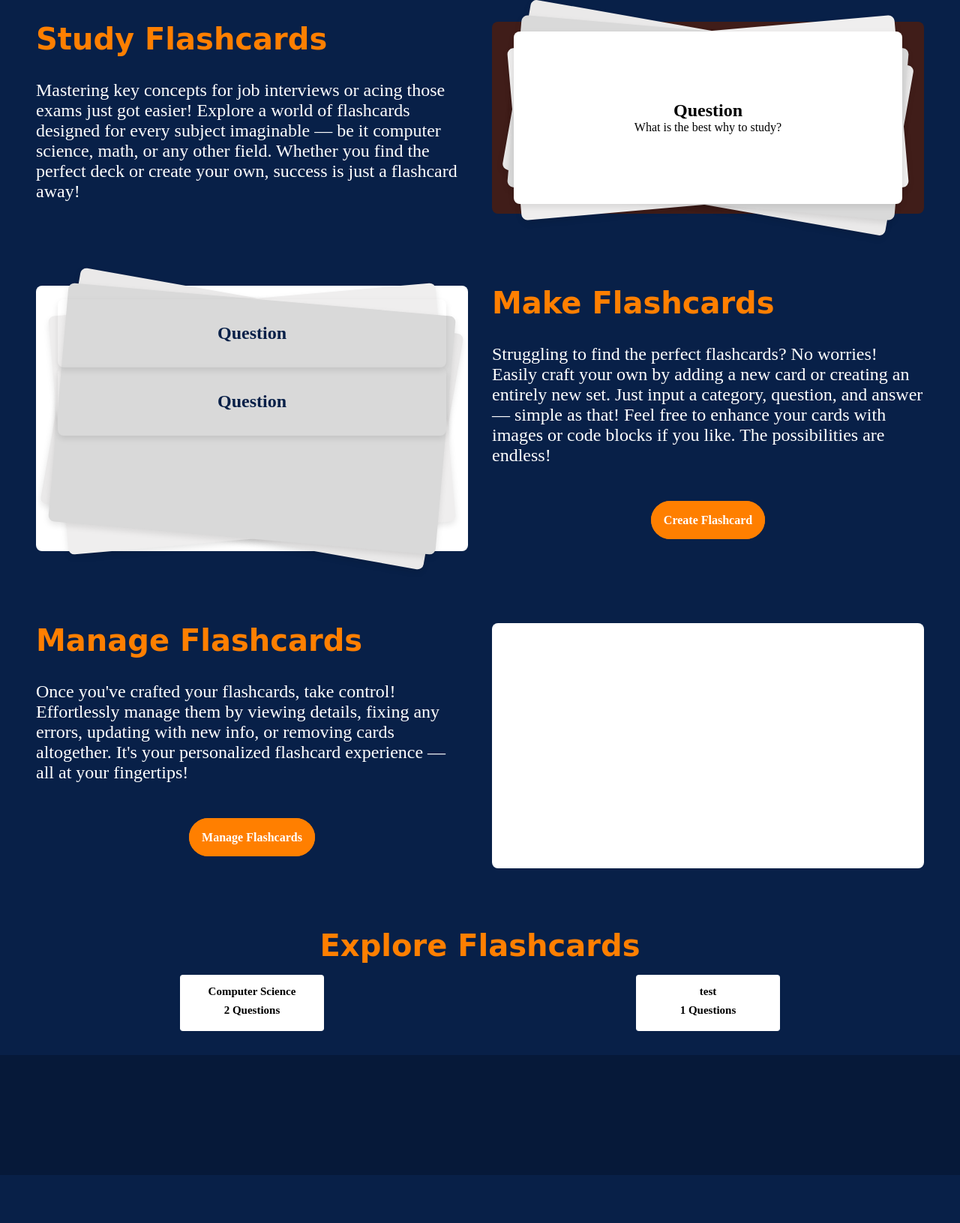
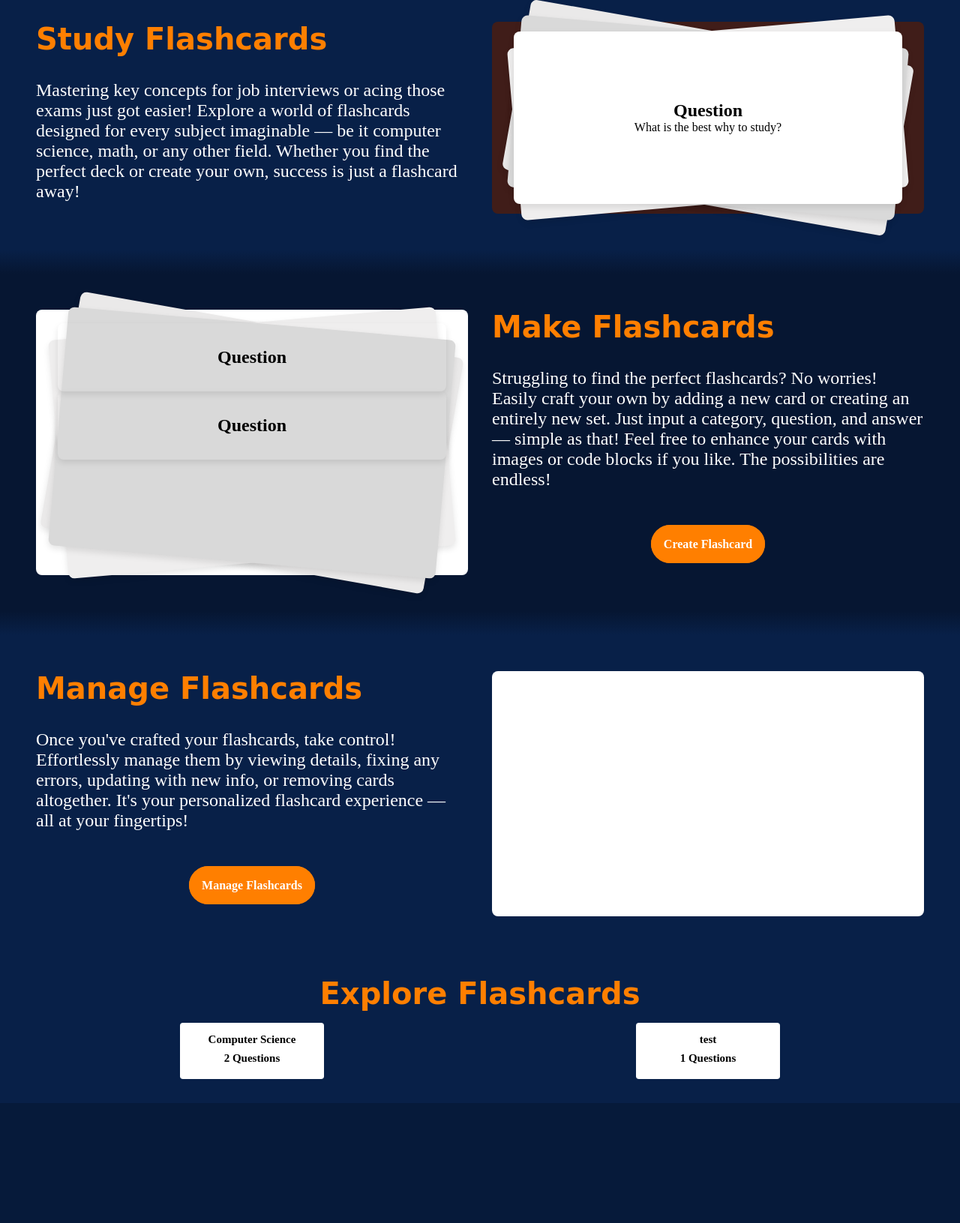
Before and after one commit to AuricFox/Flashcards, a Flask app: page / in a window 1280 px wide. Shown: the part 148-1779 px from the top of the page at 75% size. Before the commit the page ends 1715 px from the top, so only its background shows below. Run offline with Flask 3, Linux system fonts and the light colour scheme; data comes from the database, SQL or seed files in the repository; parts of the project's set-up code (start-up, migrations or seed data) failed here and were passed over.

Commit message:
Fixing styling issue with make flashcard section

```diff
--- a/static/css/base.css
+++ b/static/css/base.css
@@ -212,7 +212,19 @@ body {
 }
 
 #home-element-make-card {
-    color: #082048;
+    background-color: #061632;
+}
+
+.gradient-border-top {
+    width: 100%;
+    height: 2rem;
+    background: linear-gradient(to bottom, #082048, #061632);
+}
+
+.gradient-border-bottom {
+    width: 100%;
+    height: 2rem;
+    background: linear-gradient(to top, #082048, #061632);
 }
 
 /* ---------- Animated flashcards ---------- */
@@ -223,7 +235,7 @@ body {
     flex-wrap: wrap;
     justify-content: space-around;
     border-radius: 8px;
-    z-index: -6;
+    z-index: 0;
 }
 
 .flip-flashcard,
--- a/templates/home.html
+++ b/templates/home.html
@@ -34,6 +34,8 @@
     </div>
 </div>
 
+<div class="gradient-border-top"></div>
+
 <div class="home-element" id="home-element-make-card">
     <div class="flashcard-display" id="display-make-cards">
         <div class="slide-flashcard">
@@ -68,6 +70,8 @@
         </div>
     </div>
 </div>
+
+<div class="gradient-border-bottom"></div>
 
 <div class="home-element">
     <div class="section">
```
